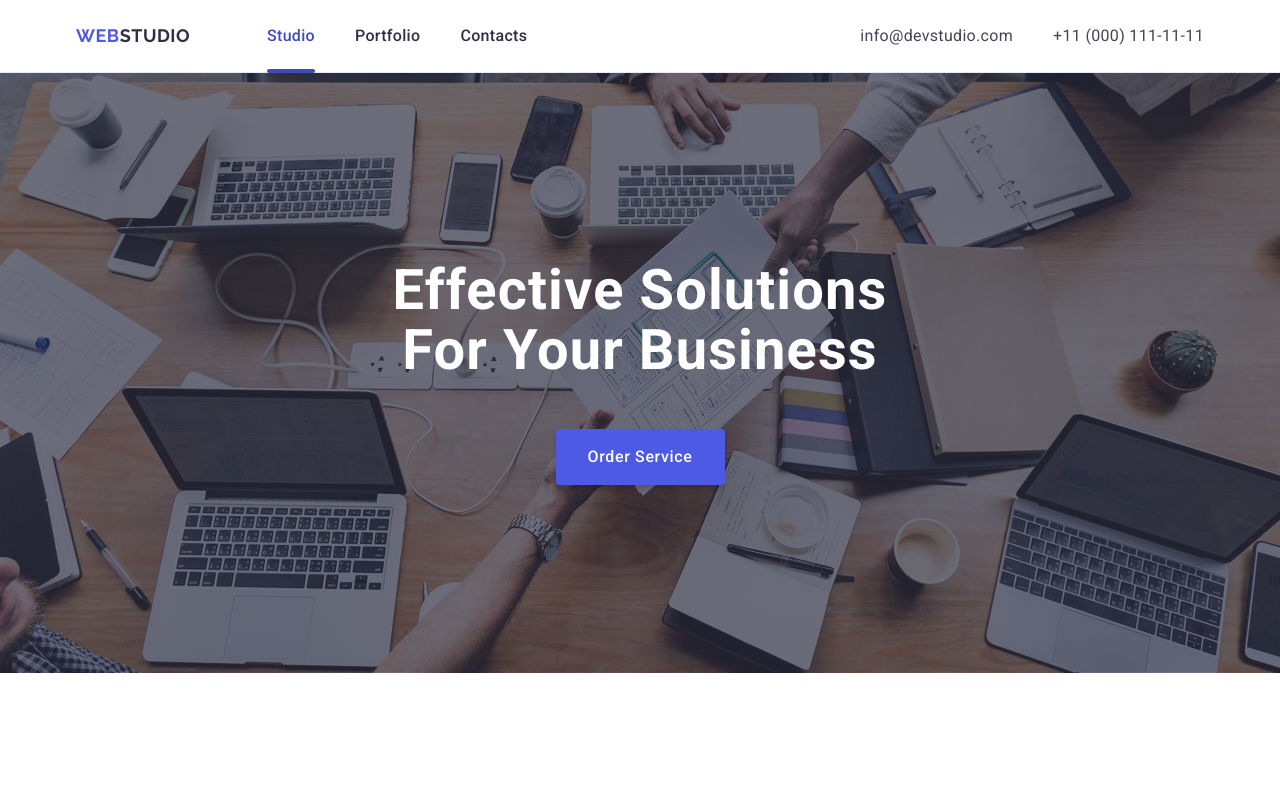
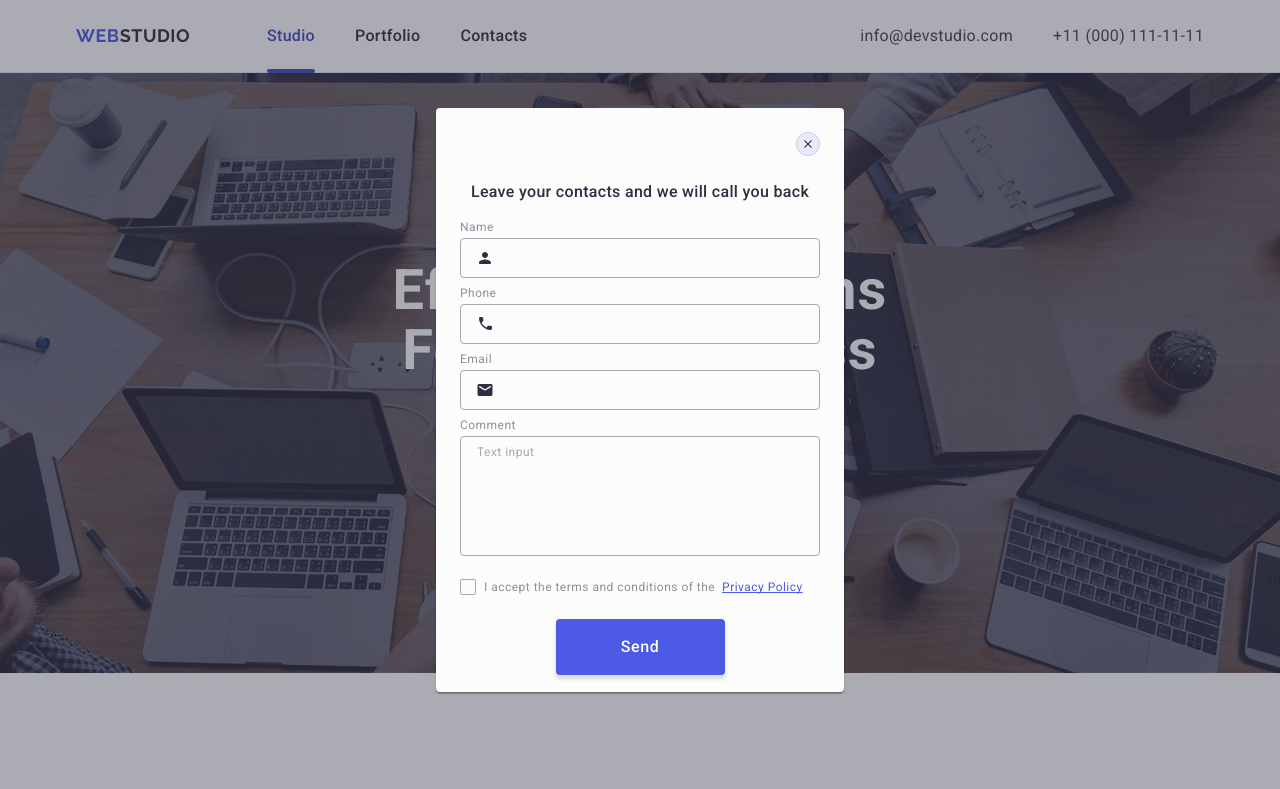
Before and after one commit to yangelia/goit-markup-hw-06, a plain HTML site: page index.html in a window 1280 px wide. Shown: the top 789 px of the page. Drawn offline with nearby package versions, Linux system fonts and the light colour scheme; a script that the page names is missing.

Commit message:
finish mob tab vers

```diff
--- a/css/styles.css
+++ b/css/styles.css
@@ -887,6 +887,44 @@ button {
 
 /*backdrop*/
 
+.backdroppp {
+  width: 100%;
+  height: 100%;
+  position: fixed;
+  top: 0;
+  background-color: rgba(46, 47, 66, 0.4);
+  opacity: 0;
+  visibility: hidden;
+  pointer-events: none;
+  transition: opacity 250ms cubic-bezier(0.4, 0, 0.2, 1),
+    visibility 250ms cubic-bezier(0.4, 0, 0.2, 1);
+}
+
+.is-open {
+  opacity: 1;
+  visibility: visible;
+  pointer-events: auto;
+}
+
+.modal {
+  border-radius: 4px;
+  width: 288px;
+  min-height: 623px;
+  box-shadow: 0 1px 1px 0 rgba(0, 0, 0, 0.14), 0 1px 3px 0 rgba(0, 0, 0, 0.12),
+    0 2px 1px 0 rgba(0, 0, 0, 0.2);
+  background: #fcfcfc;
+  position: absolute;
+  top: 50%;
+  left: 50%;
+  transform: translate(-50%, -50%);
+  padding: 72px 24px 16px;
+  transition: transform 250ms cubic-bezier(0.4, 0, 0.2, 1);
+}
+
+.modal-inputs {
+  margin-bottom: 16px;
+}
+
 .modal-clos-btn {
   position: absolute;
   padding: 0;
@@ -922,6 +960,143 @@ button {
   transition: fill 250ms cubic-bezier(0.4, 0, 0.2, 1);
 }
 
+.modal-field {
+  margin-bottom: 8px;
+}
+
+.modal-title {
+  margin-bottom: 16px;
+  text-align: center;
+  font-weight: 500;
+  line-height: 1.5;
+  letter-spacing: 0.02em;
+  color: #2e2f42;
+}
+
+.modal-label {
+  display: block;
+  margin-bottom: 4px;
+  font-size: 12px;
+  line-height: 1.17;
+  letter-spacing: 0.04em;
+  color: #8e8f99;
+}
+
+.modal-input {
+  width: 100%;
+  height: 40px;
+  padding-left: 38px;
+  background-color: transparent;
+  border: 1px solid rgba(46, 47, 66, 0.4);
+  border-radius: 4px;
+  outline: transparent;
+  font-size: 12px;
+  line-height: 1.17;
+  letter-spacing: 0.04em;
+  color: #2e2f42;
+  transition: border-color 250ms cubic-bezier(0.4, 0, 0.2, 1);
+}
+
+.modal-input:focus {
+  border-color: #4d5ae5;
+}
+
+.modal-input:focus + .modal-icon {
+  fill: #4d5ae5;
+}
+
+.modal-input-spot {
+  position: relative;
+}
+
+.modal-icon {
+  position: absolute;
+  top: 50%;
+  left: 16px;
+  transform: translateY(-50%);
+  fill: #2e2f42;
+  transition: fill 250ms cubic-bezier(0.4, 0, 0.2, 1);
+}
+
+.modal-field-comment {
+  margin-bottom: 16px;
+}
+
+.modal-textarea {
+  height: 120px;
+  padding: 8px 16px;
+  resize: none;
+  font-size: 12px;
+  line-height: 1.17;
+  letter-spacing: 0.04em;
+  color: rgba(46, 47, 66, 0.4);
+}
+
+.modal-textarea::placeholder {
+  font-size: 12px;
+  line-height: 1.17;
+  letter-spacing: 0.04em;
+  color: rgba(46, 47, 66, 0.4);
+}
+
+.modal-textarea:focus {
+  border-color: #4d5ae5;
+}
+
+.modal-field-checkbox {
+  margin-bottom: 24px;
+}
+
+.modal-policy-check {
+  font-size: 12px;
+  line-height: 1.17;
+  letter-spacing: 0.04em;
+  color: #8e8f99;
+}
+
+.modal-check-span {
+  display: inline-flex;
+  align-items: center;
+  justify-content: center;
+  width: 16px;
+  height: 16px;
+  margin-right: 8px;
+  line-height: 16px;
+  text-align: center;
+  border: 1px solid rgba(46, 47, 66, 0.4);
+  border-radius: 2px;
+  fill: transparent;
+  transition: background-color 250ms cubic-bezier(0.4, 0, 0.2, 1),
+    border 250ms cubic-bezier(0.4, 0, 0.2, 1),
+    fill 250ms cubic-bezier(0.4, 0, 0.2, 1);
+}
+
+.modal-check-icon {
+  fill: #f4f4fd;
+}
+
+.modal-check-link {
+  display: inline;
+  white-space: nowrap;
+  line-height: 1.3;
+  text-decoration: underline;
+  text-decoration-skip-ink: none;
+  color: #4d5ae5;
+}
+
+.modal-check:checked + .modal-policy-check span {
+  border: none;
+  background-color: #404bbf;
+  fill: #f4f4fd;
+}
+
+@media screen and (min-width: 768px) {
+  .modal {
+    width: 408px;
+    min-height: 584px;
+  }
+}
+
 /*mobile menu*/
 
 .mobile-menu {
@@ -954,18 +1129,24 @@ button {
   justify-content: flex-start;
   align-items: flex-start;
   height: 100%;
+  margin: 0 auto;
 }
 
 .mobile-menu-nav {
-  margin-bottom: auto;
+  /*margin-bottom: auto;*/
+  width: 100%;
 }
 
 .mobile-menu-list {
   display: flex;
-  align-items: left;
-  justify-content: flex-start;
   flex-direction: column;
   gap: 40px;
+  width: 100%;
+  padding: 0;
+  margin: 0;
+  list-style: none;
+  /*align-items: left;
+  justify-content: flex-start;*/
 }
 
 .mob-menu-link {
@@ -976,6 +1157,8 @@ button {
   letter-spacing: 0.02em;
   color: #2e2f42;
   transition: color 250ms cubic-bezier(0.4, 0, 0.2, 1);
+  text-align: left;
+  width: 100%;
 }
 
 .mob-menu-link.current {
@@ -999,16 +1182,20 @@ button {
 
 .mobile-menu-contact {
   font-style: normal;
-  display: block;
+  /*display: block;*/
+  margin-top: auto;
   margin-bottom: 48px;
+  width: 100%;
 }
 
 .mob-contact-list {
   display: flex;
-  align-items: flex-start;
-  justify-content: flex-start;
   flex-direction: column;
   gap: 24px;
+  width: 100%;
+  padding: 0;
+  margin: 0;
+  list-style: none;
 }
 
 .mob-contacts-link {
@@ -1019,6 +1206,8 @@ button {
   letter-spacing: 0.02em;
   color: #434455;
   transition: color 250ms cubic-bezier(0.4, 0, 0.2, 1);
+  text-align: left;
+  width: 100%;
 }
 
 .mobile-menu-close {
--- a/index.html
+++ b/index.html
@@ -65,7 +65,7 @@
         </button>
       </div>
 
-      <div class="mobile-menu is-open" data-menu>
+      <div class="mobile-menu" data-menu>
         <div class="container mobile-menu-container">
           <button class="modal-clos-btn mob-close-btn" data-menu-close>
             <svg class="modal-close-icon" width="8" height="8">
@@ -720,7 +720,7 @@
       </div>
     </footer>
 
-    <div class="backdroppp hidden" data-modal>
+    <div class="backdroppp is-open" data-modal>
       <div class="modal">
         <button type="button" class="modal-clos-btn" data-modal-close>
           <svg class="modal-close-icon" width="8" height="8">
@@ -806,6 +806,7 @@
         </form>
       </div>
     </div>
+
     <script src="./js/modal.js"></script>
     <script src="./js/menu.js"></script>
   </body>
```
